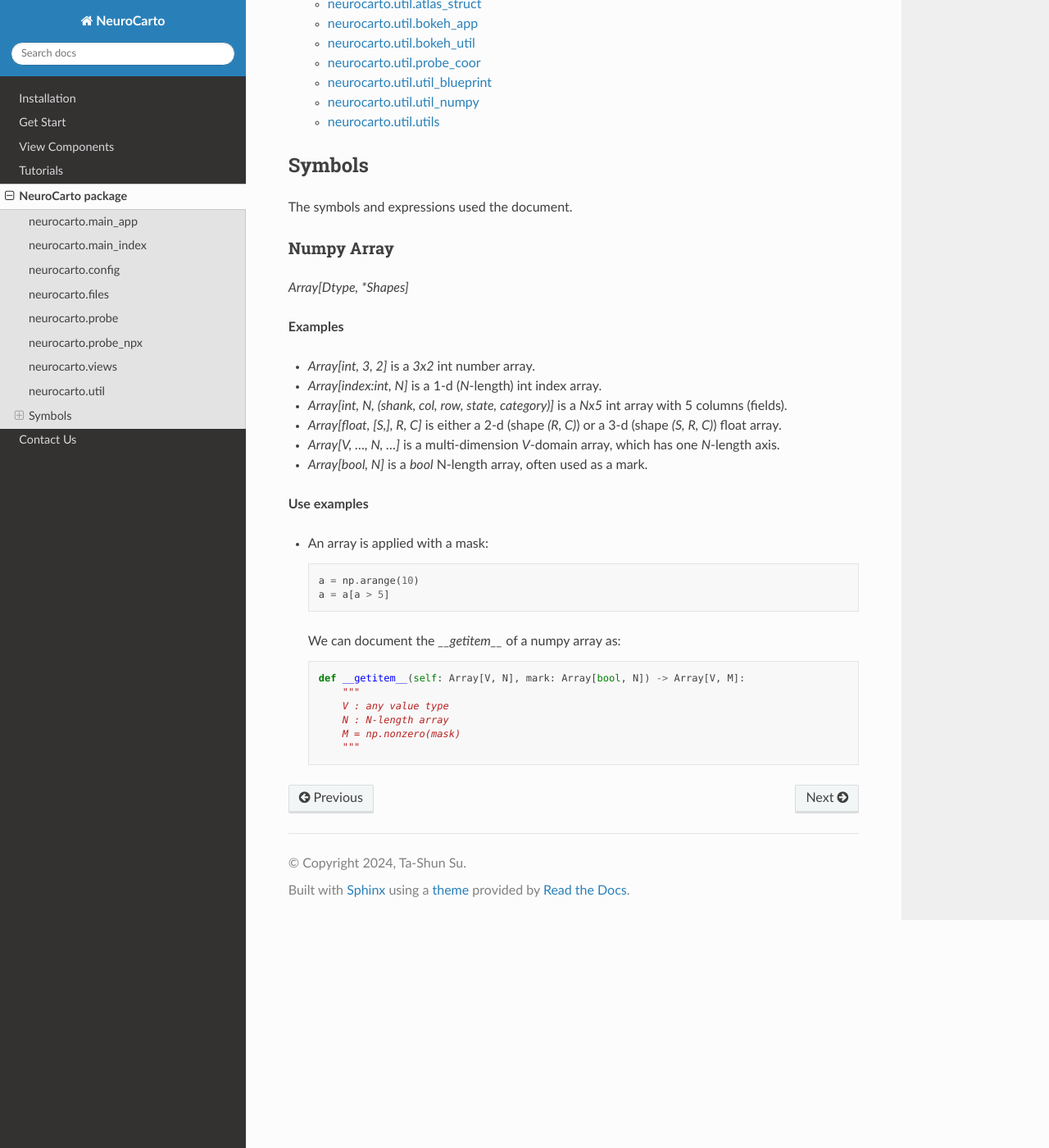
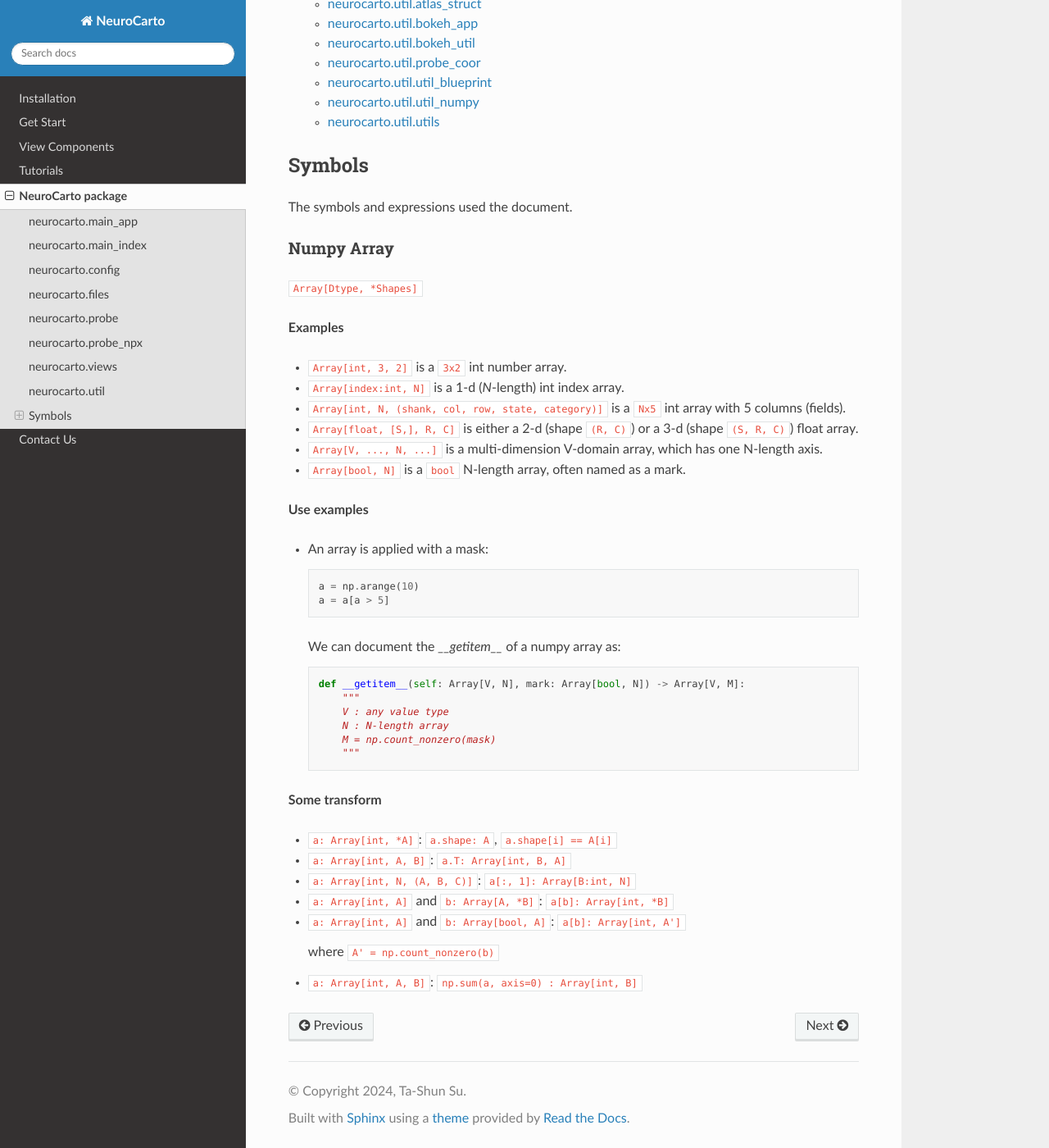
Before and after one commit to AntonioST/NeuroCarto, a Sphinx documentation site: the page built from doc/source/api/neurocarto.rst, in a window 1280 px wide and 1400 px high, scrolled down 1079 px. Shown: the whole window at 82% size. Built offline with Sphinx 7.4.7 and the Read the Docs theme 2.0.0, drawn with Linux system fonts in a browser that asks for light colours.

Commit message:
save doc

```diff
--- a/doc/source/api/neurocarto.rst
+++ b/doc/source/api/neurocarto.rst
@@ -42,16 +42,16 @@ The symbols and expressions used the document.
 Numpy Array
 ~~~~~~~~~~~
 
-`Array[Dtype, *Shapes]`
+``Array[Dtype, *Shapes]``
 
 **Examples**
 
-* `Array[int, 3, 2]` is a `3x2` int number array.
-* `Array[index:int, N]` is a 1-d (`N`-length) int index array.
-* `Array[int, N, (shank, col, row, state, category)]` is a `Nx5` int array with 5 columns (fields).
-* `Array[float, [S,], R, C]` is either a 2-d (shape `(R, C)`) or a 3-d (shape `(S, R, C)`) float array.
-* `Array[V, ..., N, ...]` is a multi-dimension `V`-domain array, which has one `N`-length axis.
-* `Array[bool, N]` is a `bool` N-length array, often used as a mark.
+* ``Array[int, 3, 2]`` is a ``3x2`` int number array.
+* ``Array[index:int, N]`` is a 1-d (`N`-length) int index array.
+* ``Array[int, N, (shank, col, row, state, category)]`` is a ``Nx5`` int array with 5 columns (fields).
+* ``Array[float, [S,], R, C]`` is either a 2-d (shape ``(R, C)``) or a 3-d (shape ``(S, R, C)``) float array.
+* ``Array[V, ..., N, ...]`` is a multi-dimension V-domain array, which has one N-length axis.
+* ``Array[bool, N]`` is a ``bool`` N-length array, often named as a mark.
 
 **Use examples**
 
@@ -66,5 +66,17 @@ Numpy Array
         """
         V : any value type
         N : N-length array
-        M = np.nonzero(mask)
+        M = np.count_nonzero(mask)
         """
+
+**Some transform**
+
+* ``a: Array[int, *A]``: ``a.shape: A``, ``a.shape[i] == A[i]``
+* ``a: Array[int, A, B]``: ``a.T: Array[int, B, A]``
+* ``a: Array[int, N, (A, B, C)]``: ``a[:, 1]: Array[B:int, N]``
+* ``a: Array[int, A]`` and ``b: Array[A, *B]``: ``a[b]: Array[int, *B]``
+* ``a: Array[int, A]`` and ``b: Array[bool, A]``: ``a[b]: Array[int, A']``
+
+  where ``A' = np.count_nonzero(b)``
+
+* ``a: Array[int, A, B]``: ``np.sum(a, axis=0) : Array[int, B]``
```
